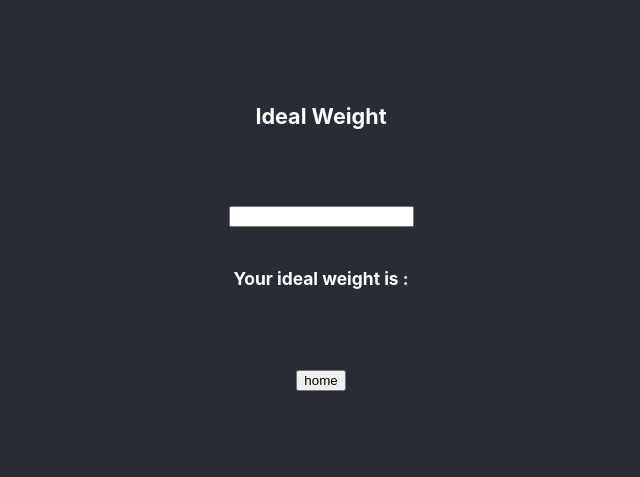
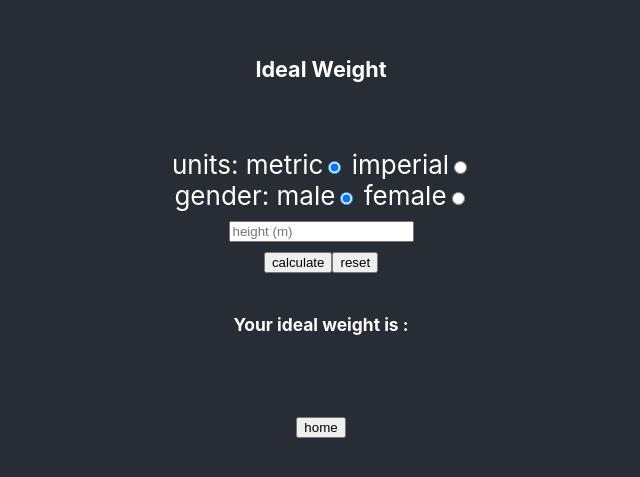
Before and after one commit to Sithija97/Jobs-App, a React (Create React App) app: page /idw in a window 1280 px wide. Shown: the part 171-648 px from the top of the page, without its empty margins (319-959 px from the left). Built offline with nearby package versions, Linux system fonts and the light colour scheme.

Commit message:
ibw calculator - imperial part

```diff
--- a/src/components/bmiCalculator.jsx
+++ b/src/components/bmiCalculator.jsx
@@ -40,8 +40,8 @@ const BmiCalculator = () => {
     );
   };
   const getImprialBMI = () => {
-    let temp_height = h_value * 12;
-    return parseFloat(703 * (w_value / (temp_height * temp_height))).toFixed(2);
+    let inch_height = h_value * 12;
+    return parseFloat(703 * (w_value / (inch_height * inch_height))).toFixed(2);
   };
 
   const getBMI = () => {
--- a/src/components/idwCalculator.jsx
+++ b/src/components/idwCalculator.jsx
@@ -1,7 +1,56 @@
-import React from "react";
+import React, { useState } from "react";
 import { useHistory } from "react-router-dom";
+
 const IdwCalculator = () => {
   let history = useHistory();
+  const [height, setHeight] = useState("");
+  const [units, setUnits] = useState("metric");
+  const [gender, setGender] = useState("male");
+
+  const getMetricIBW = () => {};
+
+  const getImprialIBW = () => {
+    if (gender === "male") {
+      let base_value = ~~(parseFloat(height) / 5) * 106;
+      let increment = parseFloat(height) % 5;
+      let increment_value = increment * 6;
+      return base_value + increment_value;
+    } else {
+      let base_value = ~~(parseFloat(height) / 5) * 105;
+      let increment = parseFloat(height) % 5;
+      let increment_value = increment * 5;
+      return base_value + increment_value;
+    }
+  };
+
+  const getIBW = () => {
+    let ibw = 0.0;
+    units === "metric" ? (ibw = getMetricIBW()) : (ibw = getImprialIBW());
+    console.log(ibw);
+  };
+
+  const handleInputChange = (e) => {
+    setHeight(e.target.value);
+  };
+
+  const handleSubmit = (e) => {
+    e.preventDefault();
+    getIBW();
+  };
+
+  const handleReset = (e) => {
+    setHeight("");
+    setUnits("metric");
+    e.preventDefault();
+  };
+
+  const handleUnitsChange = (e) => {
+    setUnits(e.target.value);
+  };
+  const handleGenderChange = (e) => {
+    setGender(e.target.value);
+  };
+
   return (
     <div>
       <h5>Ideal Weight</h5>
@@ -9,7 +58,56 @@ const IdwCalculator = () => {
       <div>
         <form>
           <div>
-            <input type="text" />
+            units:
+            {/* {units} <br /> */}
+            <label> metric</label>
+            <input
+              type="radio"
+              value="metric"
+              checked={units === "metric"}
+              onChange={handleUnitsChange}
+            />
+            <label> imperial</label>
+            <input
+              type="radio"
+              value="imperial"
+              checked={units === "imperial"}
+              onChange={handleUnitsChange}
+            />
+          </div>
+          <div>
+            gender:
+            {/* {units} <br /> */}
+            <label> male</label>
+            <input
+              type="radio"
+              value="male"
+              checked={gender === "male"}
+              onChange={handleGenderChange}
+            />
+            <label> female</label>
+            <input
+              type="radio"
+              value="female"
+              checked={gender === "female"}
+              onChange={handleGenderChange}
+            />
+          </div>
+          <div>
+            <input
+              type="text"
+              placeholder={units === "metric" ? "height (m)" : "height (fts)"}
+              value={height}
+              onChange={handleInputChange}
+            />
+          </div>
+          <div>
+            <button type="submit" onClick={handleSubmit}>
+              calculate
+            </button>
+            <button type="submit" onClick={handleReset}>
+              reset
+            </button>
           </div>
         </form>
       </div>
```
